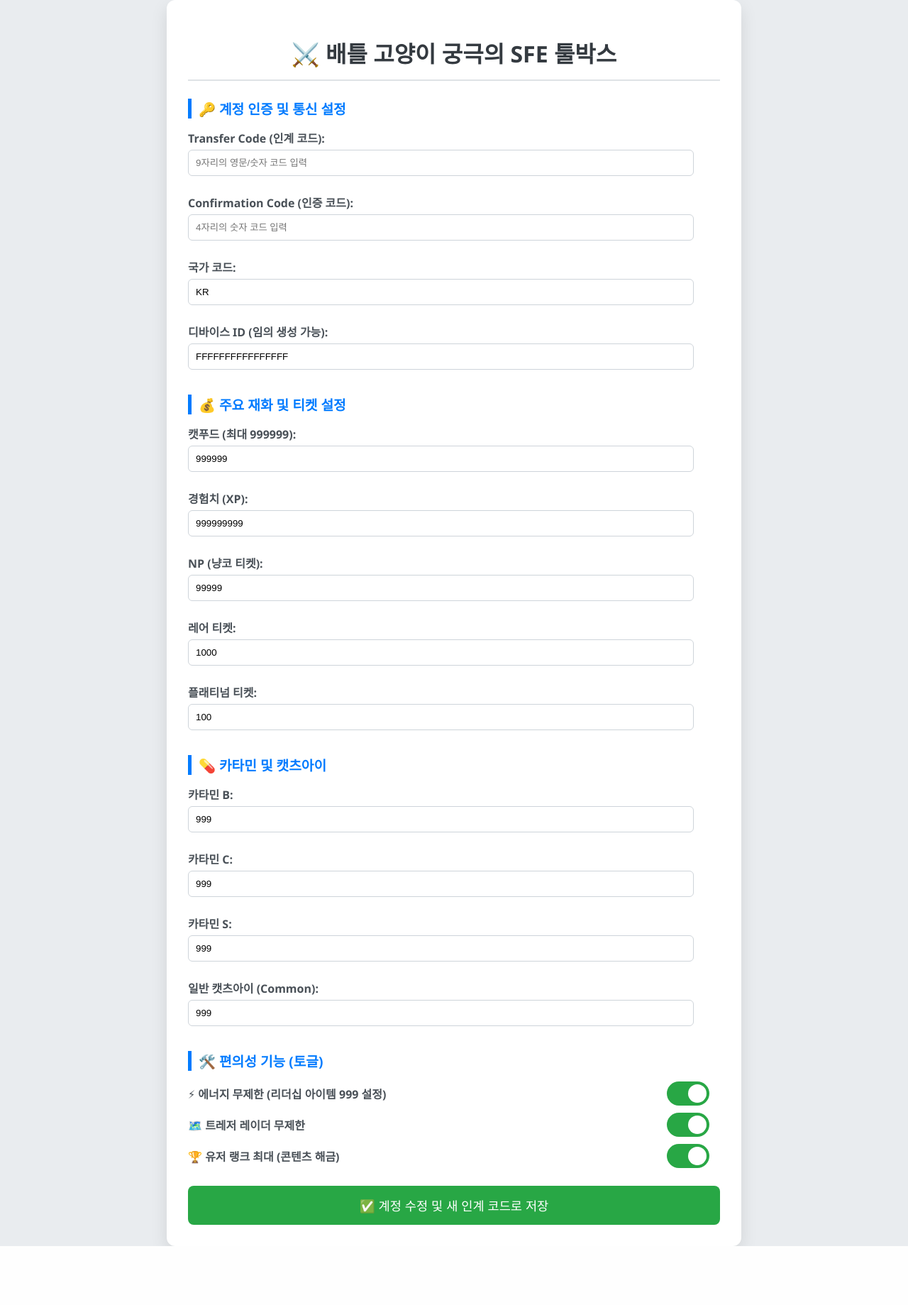
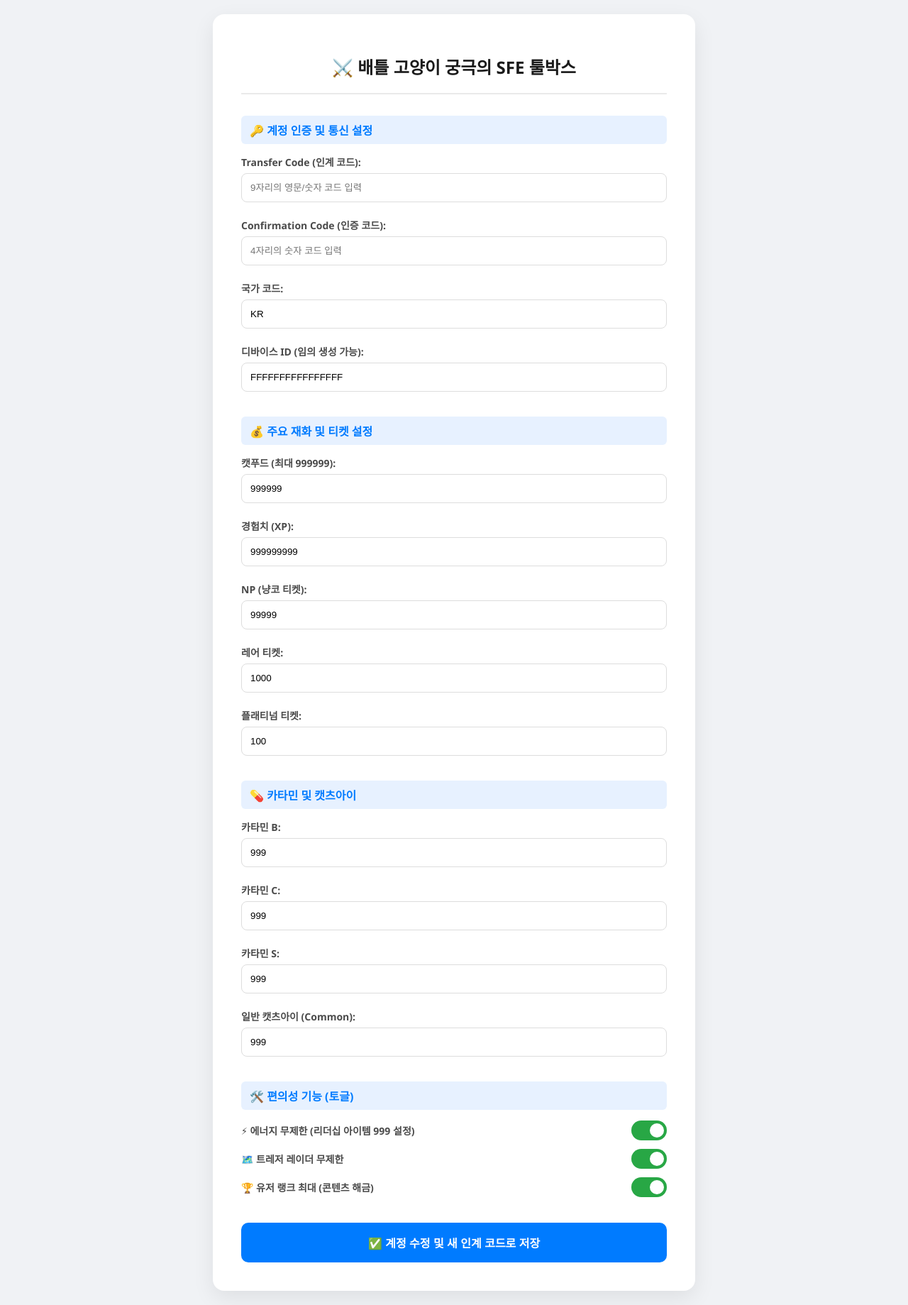
Before and after one commit to parkjiho2567/BC_web_service, a Flask app: page / in a window 1280 px wide. Shown: the whole page at 71% size. Before the commit the page ends 1756 px from the top, so only its background shows below. Run offline with Flask 3, Linux system fonts and the light colour scheme.

Commit message:
Revise CSS styles for layout and components
Updated styles for body, container, headings, and buttons.

```diff
--- a/static/style.css
+++ b/static/style.css
@@ -1,20 +1,22 @@
-/* static/style.css - (이전 답변과 동일) */
-body { font-family: 'Segoe UI', Tahoma, Geneva, Verdana, sans-serif; background-color: #e9ecef; margin: 0; padding: 0; display: flex; justify-content: center; align-items: center; min-height: 100vh; }
-.container { background: #ffffff; padding: 30px; border-radius: 12px; box-shadow: 0 10px 25px rgba(0, 0, 0, 0.1); width: 100%; max-width: 750px; }
-h1 { color: #343a40; text-align: center; margin-bottom: 25px; border-bottom: 2px solid #dee2e6; padding-bottom: 15px; }
-.section-title { font-size: 1.2em; color: #007bff; border-left: 5px solid #007bff; padding-left: 10px; margin-top: 20px; margin-bottom: 15px; font-weight: bold; }
-label { display: block; margin: 10px 0 5px; font-weight: 600; color: #495057; }
-input[type="text"], input[type="number"], .toggle-container { width: 95%; padding: 10px; margin-bottom: 15px; border: 1px solid #ced4da; border-radius: 6px; box-sizing: border-box; }
-/* 토글 버튼 스타일 */
-.toggle-switch { position: relative; display: inline-block; width: 60px; height: 34px; margin-right: 15px; }
+/* static/style.css */
+body { font-family: 'Segoe UI', Tahoma, Geneva, Verdana, sans-serif; background-color: #f0f2f5; margin: 0; padding: 20px; display: flex; justify-content: center; align-items: center; min-height: 100vh; }
+.container { background: #ffffff; padding: 40px; border-radius: 16px; box-shadow: 0 10px 30px rgba(0, 0, 0, 0.08); width: 100%; max-width: 600px; }
+h1 { color: #1a1a1a; text-align: center; margin-bottom: 30px; border-bottom: 2px solid #eaeaea; padding-bottom: 20px; font-size: 24px; }
+.section-title { font-size: 16px; color: #007bff; background: #e7f1ff; padding: 8px 12px; border-radius: 6px; margin-top: 25px; margin-bottom: 15px; font-weight: 700; }
+label { display: block; margin: 12px 0 6px; font-weight: 600; color: #4a4a4a; font-size: 14px; }
+input[type="text"], input[type="number"] { width: 100%; padding: 12px; margin-bottom: 10px; border: 1px solid #ddd; border-radius: 8px; box-sizing: border-box; transition: border-color 0.3s; }
+input[type="text"]:focus, input[type="number"]:focus { border-color: #007bff; outline: none; }
+
+/* 토글 스위치 */
+.toggle-wrapper { display: flex; align-items: center; justify-content: space-between; margin-bottom: 15px; padding: 10px; background: #f9f9f9; border-radius: 8px; }
+.toggle-switch { position: relative; display: inline-block; width: 50px; height: 28px; }
 .toggle-switch input { opacity: 0; width: 0; height: 0; }
 .slider { position: absolute; cursor: pointer; top: 0; left: 0; right: 0; bottom: 0; background-color: #ccc; transition: .4s; border-radius: 34px; }
-.slider:before { position: absolute; content: ""; height: 26px; width: 26px; left: 4px; bottom: 4px; background-color: white; transition: .4s; border-radius: 50%; }
+.slider:before { position: absolute; content: ""; height: 20px; width: 20px; left: 4px; bottom: 4px; background-color: white; transition: .4s; border-radius: 50%; }
 input:checked + .slider { background-color: #28a745; }
-input:focus + .slider { box-shadow: 0 0 1px #28a745; }
-input:checked + .slider:before { transform: translateX(26px); }
-/* 버튼 */
-button { background-color: #28a745; color: white; padding: 15px 20px; border: none; border-radius: 8px; cursor: pointer; width: 100%; font-size: 1.1em; margin-top: 20px; transition: background-color 0.3s; }
-button:hover { background-color: #218838; }
-.error { color: #dc3545; background-color: #f8d7da; border: 1px solid #f5c6cb; padding: 15px; border-radius: 8px; margin-top: 15px; font-weight: bold; }
-.success { color: #155724; background-color: #d4edda; border: 1px solid #c3e6cb; padding: 15px; border-radius: 8px; margin-top: 15px; font-weight: bold; white-space: pre-wrap; }
+input:checked + .slider:before { transform: translateX(22px); }
+/* 버튼 및 메시지 */
+button { background-color: #007bff; color: white; padding: 16px; border: none; border-radius: 10px; cursor: pointer; width: 100%; font-size: 16px; font-weight: bold; margin-top: 30px; transition: background 0.3s; }
+button:hover { background-color: #0056b3; }
+.error { color: #721c24; background-color: #f8d7da; border: 1px solid #f5c6cb; padding: 15px; border-radius: 8px; margin-bottom: 20px; }
+.success { color: #155724; background-color: #d4edda; border: 1px solid #c3e6cb; padding: 20px; border-radius: 8px; margin-bottom: 20px; white-space: pre-wrap; word-break: break-all; }
```
